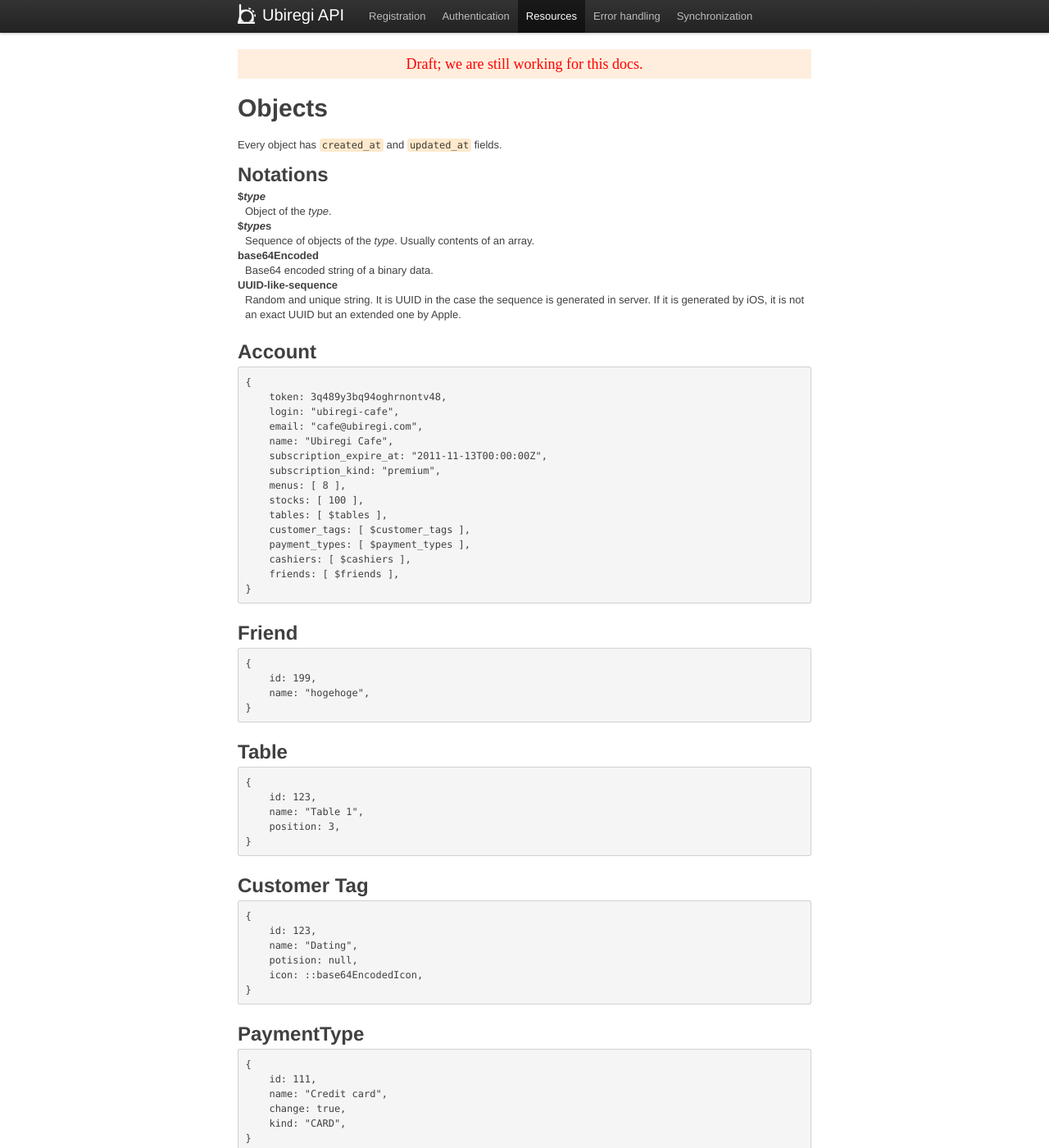
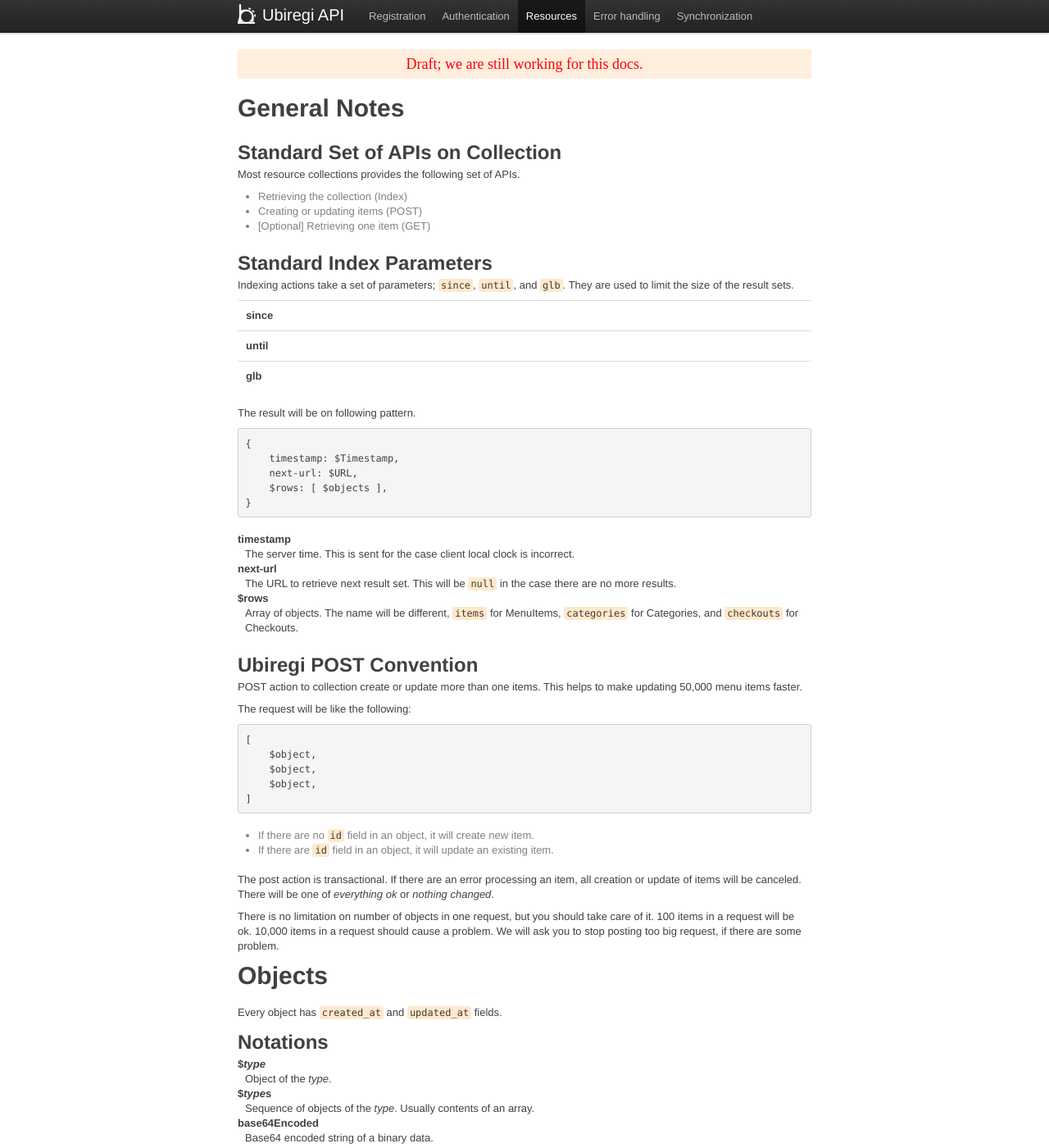
Before and after one commit to soutaro/ubiregi-api, a Jekyll site: the page built from resources.md, in a window 1280 px wide and 1400 px high. Shown: the whole window at 82% size. Built offline with Jekyll 4.4.1, drawn with Linux system fonts in a browser that asks for light colours; some of the changed text lies outside the part shown.

Commit message:
checkouts

```diff
--- a/resources.md
+++ b/resources.md
@@ -3,6 +3,81 @@
 layout: default
 tab: resources
 ---
+
+# General Notes
+
+## Standard Set of APIs on Collection
+
+Most resource collections provides the following set of APIs.
+
+* Retrieving the collection (Index)
+* Creating or updating items (POST)
+* [Optional] Retrieving one item (GET)
+
+## Standard Index Parameters
+
+Indexing actions take a set of parameters; `since`, `until`, and `glb`.
+They are used to limit the size of the result sets.
+
+<table>
+<tr>
+<th>since</th>
+<td></td>
+</tr>
+<tr>
+<th>until</th>
+<td></td>
+</tr>
+<tr>
+<th>glb</th>
+<td></td>
+</tr>
+</table>
+
+The result will be on following pattern.
+
+<pre>
+{
+    timestamp: $Timestamp,
+    next-url: $URL,
+    $rows: [ $objects ],
+}
+</pre>
+
+timestamp
+: The server time. This is sent for the case client local clock is incorrect.
+
+next-url
+: The URL to retrieve next result set. This will be `null` in the case there are no more results.
+
+$rows
+: Array of objects. The name will be different, `items` for MenuItems, `categories` for Categories, and `checkouts` for Checkouts.
+
+## Ubiregi POST Convention
+
+POST action to collection create or update more than one items.
+This helps to make updating 50,000 menu items faster.
+
+The request will be like the following:
+
+<pre>
+[
+    $object,
+    $object,
+    $object,
+]
+</pre>
+
+* If there are no `id` field in an object, it will create new item.
+* If there are `id` field in an object, it will update an existing item.
+
+The post action is transactional.
+If there are an error processing an item, all creation or update of items will be canceled.
+There will be one of *everything ok* or *nothing changed*.
+
+There is no limitation on number of objects in one request, but you should take care of it.
+100 items in a request will be ok. 10,000 items in a request should cause a problem.
+We will ask you to stop posting too big request, if there are some problem.
 
 # Objects
 
@@ -24,20 +99,23 @@
   It is UUID in the case the sequence is generated in server.
   If it is generated by iOS, it is not an exact UUID but an extended one by Apple.
 
-
-
 ## Account
 
 <pre>
 {
-    token: 3q489y3bq94oghrnontv48,
+    id: 123,
     login: "ubiregi-cafe",
     email: "cafe@ubiregi.com",
     name: "Ubiregi Cafe",
-    subscription_expire_at: "2011-11-13T00:00:00Z",
-    subscription_kind: "premium",
+    expire_at: "2011-11-13T00:00:00Z",
+    subscription: "standard",
+    currency: "JPY",
+    date_offset: 6,
+    timezone: "Asia/Tokyo",
+    receipt_title: "RECEIPT",
+    receipt_footer: "This is footer to be printed in receipts",
+    receipt_logo: ::base64Encoded,
     menus: [ 8 ],
-    stocks: [ 100 ],
     tables: [ $tables ],
     customer_tags: [ $customer_tags ],
     payment_types: [ $payment_types ],
@@ -45,6 +123,57 @@
     friends: [ $friends ],
 }
 </pre>
+
+id
+: Account ID.
+
+login (nullable)
+: Account's login
+
+email (nullable)
+: Account's email
+
+expire_at (nullable)
+: Expiration data. May be `null` in the case there is no expiration on subscription.
+
+subscription
+: One of `trial`, `standard`, and `expired`.
+
+currency
+: One of `JPY`, `USD`, `Unknown 2`, and `Unknown 3`.
+
+date_offset
+: The hour date changes.
+
+timezone
+: Timezone.
+
+receipt_title
+: Receipt title.
+
+receipt_footer
+: Footer text to be printed on receipt.
+
+receipt_logob (nullable)
+: Base64 encoded logo image to be printed on receipt.
+
+menus
+: Array of menu ids.
+
+tables
+: Array of tables.
+
+customer_tags
+: Array of customer tags.
+
+payment_types
+: Array of payment types.
+
+cashiers
+: Array of cashiers.
+
+friends
+: Array of parent or child accounts.
 
 ## Friend
 
@@ -149,8 +278,8 @@
     id: 123,
     guid: ::UUID-like-sequence,
     account_id: 20,
-    price: 1050,
-    change: 950,
+    price: "1050",
+    change: "950",
     paid_at: "2012-01-01T08:11:23Z",
     cashier_id: 13,
     customers_count: 3,
@@ -174,10 +303,10 @@
 {
     menu_item_id: 10,
     count: 1,
-    sales: 100,
-    tax: 5,
-    discount_sales: 20,
-    discount_tax: 1,
+    sales: "100",
+    tax: "5",
+    discount_sales: "20",
+    discount_tax: "1",
 }
 </pre>
 
@@ -186,7 +315,7 @@
 <pre>
 {
     payment_type_id: 1,
-    amount: 400,
+    amount: "400",
 }
 </pre>
 
@@ -248,13 +374,19 @@
 }
 </pre>
 
+account
+: The account.
+
+timestamp
+: The time in server. This value should be used for `since` parameter in the next access. (Local computer time may be incorrect.)
+
 ### Parameters
 
 <table>
 <tr>
-<th>until (optional)</th>
+<th>since (optional)</th>
 <td>
-    Timestamp used to make tables, customer_tags, and cashiers contains only updated ones.
+    Timestamp used to make tables, customer_tags, payment_types, and cashiers fields contain only updated ones.
     Encouraged to include this parameter if the access is not the first one nor explicitly want to reload everything.
 </td>
 </tr>
@@ -389,11 +521,47 @@
 
 ## GET /checkouts
 
+### Summary
+
+Description
+: Retrieves checkouts of current account.
+
+URL Structure
+: https://ubiregi.com/api/3/checkouts
+
+### Parameters
+
+Standard index parameters are accepted.
+
+### Remarks
+
+Posted checkouts will be included in the response.
+Your client may need to take care of that checkouts.
+
+### Sample Response
+
+<pre>
+{
+    timestamp: "2011-11-12T09-11-13Z",
+    next-url: "....",
+    checkouts: [ $checkouts ],
+}
+</pre>
+
 ## POST /checkouts
 
+### Summary
+
+Description
+: Create or update checkouts.
+
+### Remarks
+
+Follows Ubiregi POST conventions.
+
+Updating checkout only accepts `deleted` attribute. All other attributes except `id` will be ignored.
+
 ## GET /checkouts/:id
-
-## POST /checkouts/:id/delete
 
 # Customer
 
@@ -407,8 +575,6 @@
 
 # Stock
 
-## GET /stocks/:id/
+## GET /stocks/events
 
-## GET /stocks/items/:id/events
-
-## POST /stocks/items/:id/events
+## POST /stocks/events
```
Also changed, not shown: other parts of resources.md (+0 -3 lines).
